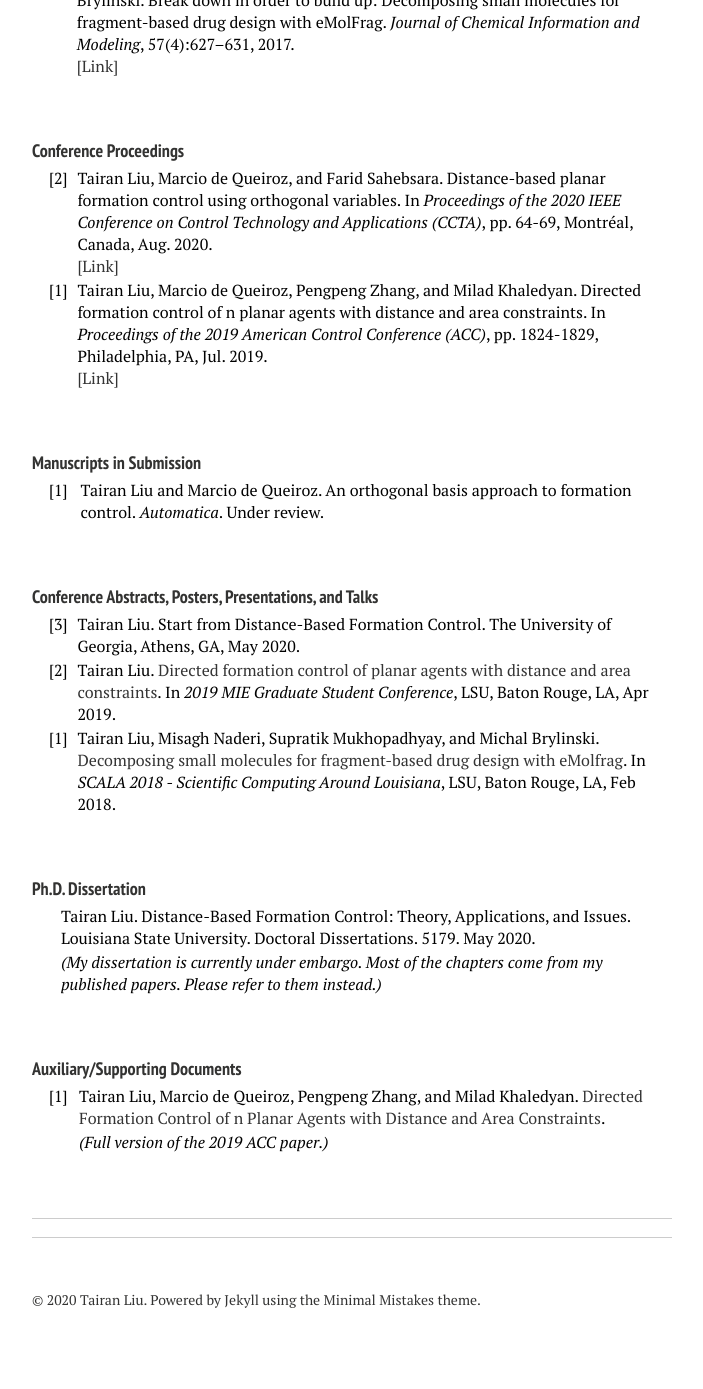
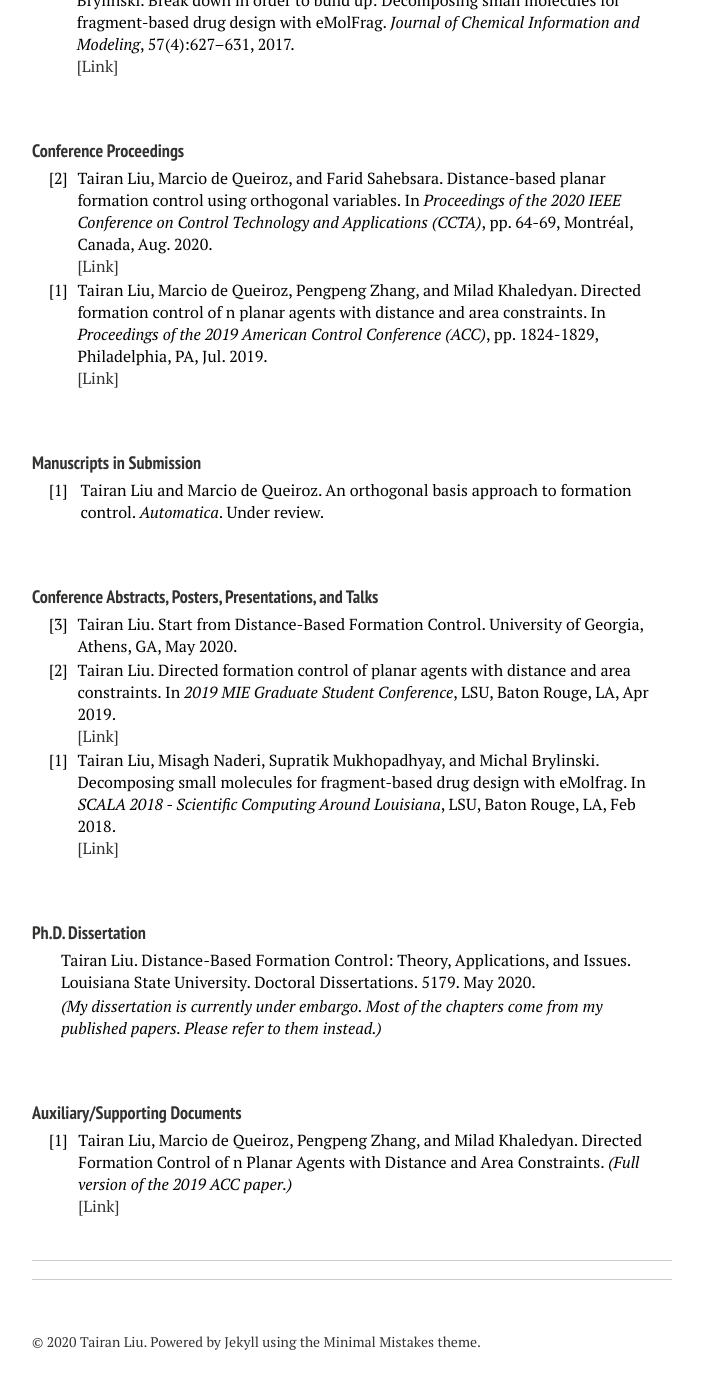
Before and after one commit to liutairan/liutairan.github.io, a Jekyll site: the page built from publications.md, in a window 1280 px wide and 1400 px high, scrolled down 885 px. Shown: the top 1389 px of the window, without its empty margins (288-991 px from the left). Built offline with Jekyll 4.4.1, drawn with Linux system fonts in a browser that asks for light colours; nearby versions of some CDN libraries; comment, search, counter and statistics services are not loaded; before the commit the page ends 2243 px from its top, so only the background shows below that.

Commit message:
Update publications.html

```diff
--- a/_layouts/publications.html
+++ b/_layouts/publications.html
@@ -232,15 +232,17 @@ function toggleBibtex(articleid) {
             <td>&nbsp; &nbsp;</td>
             <td>Tairan Liu.
               Start from Distance-Based Formation Control</a>.
-              The University of Georgia, Athens, GA, May 2020.
+              University of Georgia, Athens, GA, May 2020.
             </td>
           </tr>
           <tr>
             <td>[2]</td>
             <td>&nbsp; &nbsp;</td>
             <td>Tairan Liu.
-              <a href="https://www.lsu.edu/eng/mie/graduate/conference/2019miegsrc.php">Directed formation control of planar agents with distance and area constraints</a>.
+              Directed formation control of planar agents with distance and area constraints.
               In <cite>2019 MIE Graduate Student Conference</cite>, LSU, Baton Rouge, LA, Apr 2019.
+							<br>
+							<a href="https://www.lsu.edu/eng/mie/graduate/conference/2019miegsrc.php" target="_blank">[Link]</a>
             </td>
           </tr>
           <tr>
@@ -248,8 +250,10 @@ function toggleBibtex(articleid) {
             <td>&nbsp; &nbsp;</td>
             <td>Tairan
               Liu, Misagh Naderi, Supratik Mukhopadhyay, and Michal Brylinski.
-              <a href="https://www.researchgate.net/publication/328292932_Decomposing_Small_Molecules_for_Fragment-Based_Drug_Design_with_eMolFrag">Decomposing small molecules for fragment-based drug design with eMolfrag</a>.
+              Decomposing small molecules for fragment-based drug design with eMolfrag.
               In <cite>SCALA 2018 - Scientific Computing Around Louisiana</cite>, LSU, Baton Rouge, LA, Feb 2018.
+							<br>
+							<a href="https://www.researchgate.net/publication/328292932_Decomposing_Small_Molecules_for_Fragment-Based_Drug_Design_with_eMolFrag" target="_blank">[Link]</a>
             </td>
           </tr>
         </table>
@@ -285,16 +289,12 @@ function toggleBibtex(articleid) {
             <td>[1]</td>
             <td>&nbsp; &nbsp;</td>
             <td>Tairan Liu, Marcio de Queiroz, Pengpeng Zhang, and Milad Khaledyan.
-              <a href="https://arxiv.org/abs/1901.10564">Directed Formation Control of n Planar Agents with Distance and Area Constraints</a>.
+              Directed Formation Control of n Planar Agents with Distance and Area Constraints.
+							<em>(Full version of the 2019 ACC paper.)</em>
+							<br>
+							<a href="https://arxiv.org/abs/1901.10564" target="_blank">[Link]</a>
             </td>
           </tr>
-					<tr>
-						<td></td>
-						<td>&nbsp; &nbsp;</td>
-						<td>
-							<em>(Full version of the 2019 ACC paper.)</em>
-            </td>
-					</tr>
         </table>
       </div>
 
```
